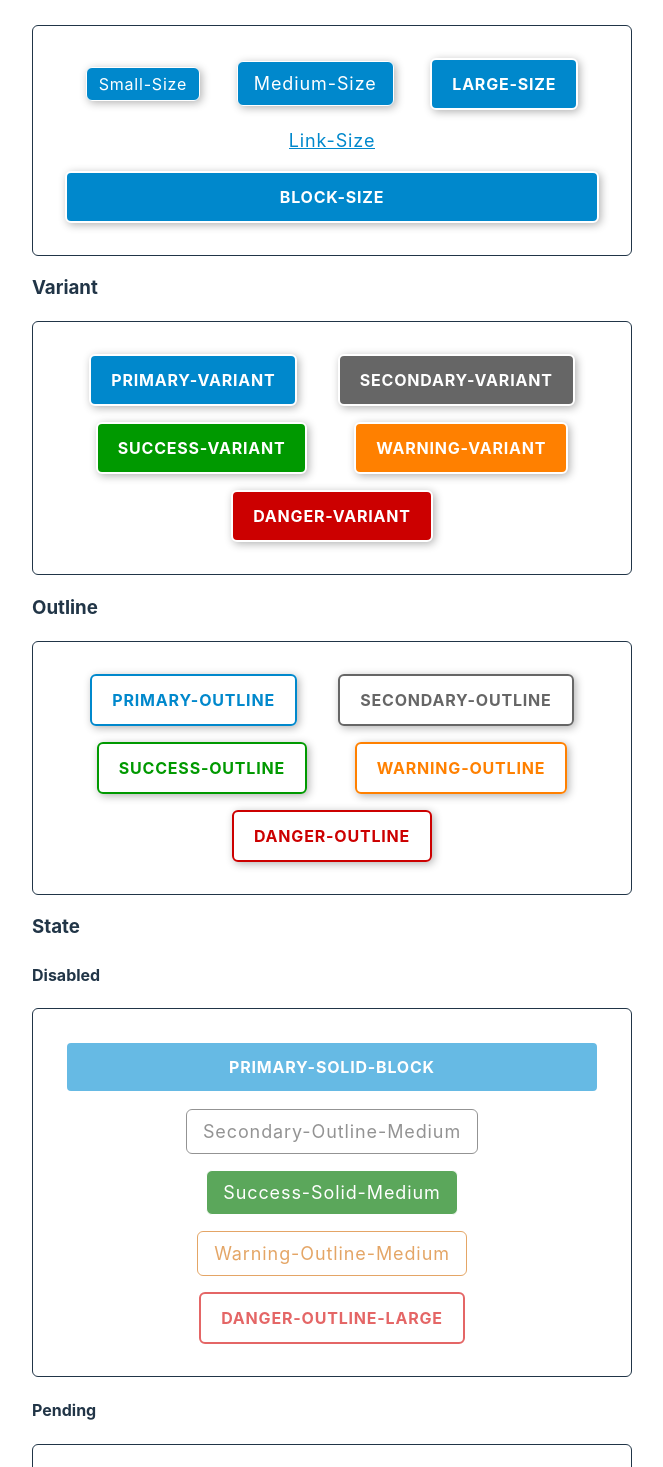
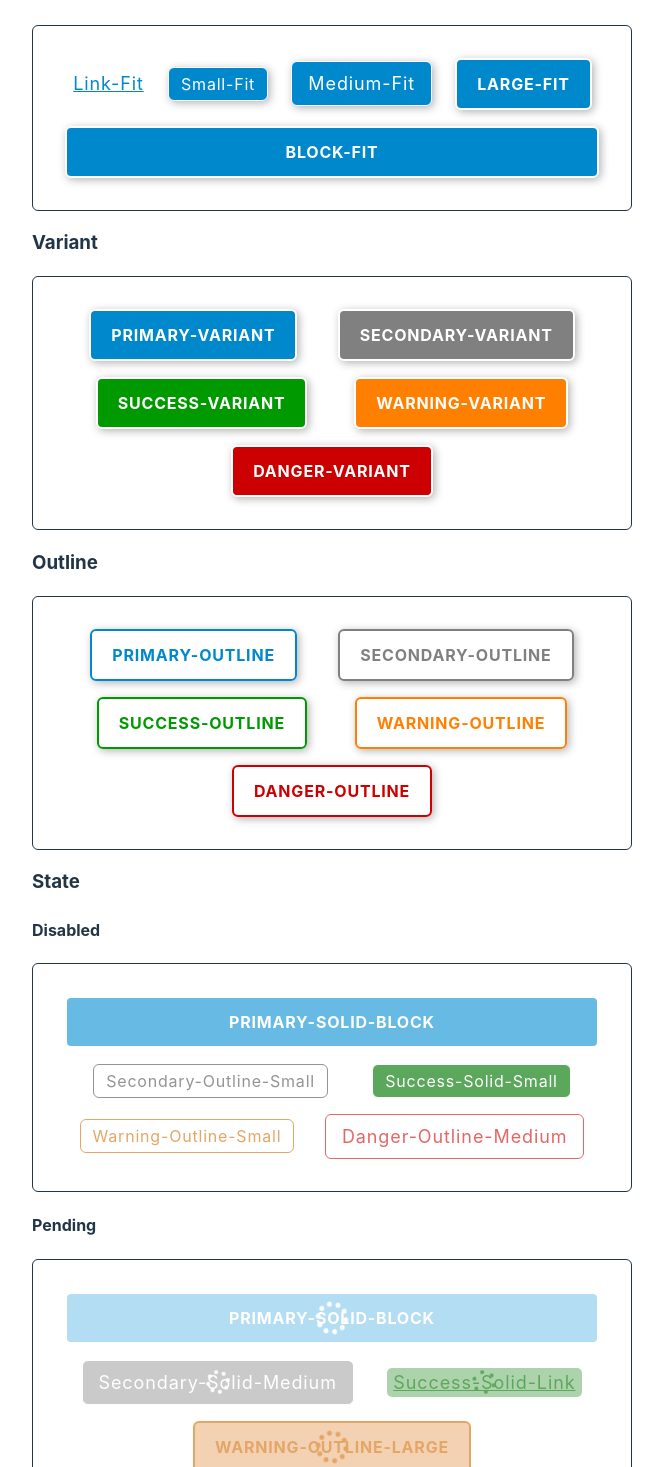
Before and after one commit to PsiKai/pk-components, a React (Vite) app: page / in a window 1280 px wide. Shown: the part 203-1670 px from the top of the page, without its empty margins (308-971 px from the left). Built offline with nearby package versions, Linux system fonts and the light colour scheme.

Commit message:
Create global html attr passthrough props

```diff
--- a/src/components/Button/Button.css
+++ b/src/components/Button/Button.css
@@ -26,7 +26,7 @@
 }
 
 .pk-button:hover:not(:disabled) {
-  --lightness: 35%;
+  --lightness: 30%;
 }
 
 .pk-button:disabled {
@@ -115,7 +115,7 @@
   --hue: 30;
 
   &:hover:not(:disabled) {
-    --lightness: 45%;
+    --lightness: 40%;
   }
 }
 
@@ -133,7 +133,7 @@
 }
 
 .pk-button-secondary {
-  --lightness: 40%;
+  --lightness: 50%;
   --saturation: 0%;
   --hue: 0;
 
--- a/src/components/Button/Button.model.ts
+++ b/src/components/Button/Button.model.ts
@@ -1,13 +1,14 @@
 import React from "react"
+import { AllHtmlAttributes } from "../../core-types"
 
-export type TButtonProps = {
+export type TButtonProps = AllHtmlAttributes<HTMLButtonElement | HTMLAnchorElement> & {
   children?: React.ReactNode
   onClick?: React.MouseEventHandler<HTMLButtonElement>
   className?: string
   disabled?: boolean
   type?: "button" | "submit" | "reset"
   variant?: "primary" | "secondary" | "success" | "warning" | "danger"
-  size?: "small" | "medium" | "large" | "block" | "link"
+  fit?: "small" | "medium" | "large" | "block" | "link"
   fill?: "solid" | "outline"
   pending?: boolean
   href?: string
--- a/src/components/Button/Button.tsx
+++ b/src/components/Button/Button.tsx
@@ -1,38 +1,35 @@
 import { useMemo } from "react"
 import { TButtonProps } from "./Button.model"
 import { LoadingSpinner } from "../LoadingSpinner"
-
 import "./Button.css"
 
 export function Button(props: TButtonProps) {
   const {
     children,
-    onClick,
     className,
     disabled = false,
     type = "button",
     variant = "primary",
-    size = "large",
+    fit = "large",
     fill = "solid",
     pending = false,
     href,
+    ...rest
   } = props
 
   const classString = useMemo(() => {
     const addedClasses = (className?.split(" ") ?? []).join(" ")
-    return `pk-button pk-button-${variant} pk-button-${size} ${pending ? "pk-button-progress" : ""} pk-button-${fill} ${addedClasses}`
-  }, [className, variant, size, fill, pending])
+    return `pk-button pk-button-${variant} pk-button-${fit} ${pending ? "pk-button-progress" : ""} pk-button-${fill} ${addedClasses}`
+  }, [className, variant, fit, fill, pending])
 
   return href ? (
-    <a className={classString} href={href}>
+    <a className={classString} href={href} {...rest}>
       {children}
     </a>
   ) : (
-    <>
-      <button className={classString} onClick={onClick} disabled={disabled || pending} type={type}>
-        {children}
-        {pending && <LoadingSpinner size={size} />}
-      </button>
-    </>
+    <button className={classString} disabled={disabled || pending} type={type} {...rest}>
+      {children}
+      {pending && <LoadingSpinner fit={fit} />}
+    </button>
   )
 }
--- a/src/components/LoadingSpinner/LoadingSpinner.model.ts
+++ b/src/components/LoadingSpinner/LoadingSpinner.model.ts
@@ -1,5 +1,5 @@
 import { TButtonProps } from "../Button"
 
 export type TLoadingSpinnerProps = {
-  size?: TButtonProps["size"]
+  fit?: TButtonProps["fit"]
 }
--- a/src/components/LoadingSpinner/LoadingSpinner.tsx
+++ b/src/components/LoadingSpinner/LoadingSpinner.tsx
@@ -1,15 +1,15 @@
+import { useMemo } from "react"
 import { TLoadingSpinnerProps } from "./LoadingSpinner.model"
-import "./LoadingSpinner.css"
-import { useMemo } from "react"
 import { sizeMap, spinnerDotCountMap, spinnerDotSizeMap } from "./utils/spinner-dimensions"
 import { circlePointPosition } from "./utils/geometry"
+import "./LoadingSpinner.css"
 
 export function LoadingSpinner(props: TLoadingSpinnerProps) {
-  const { size = "medium" } = props
+  const { fit = "medium" } = props
 
-  const dots = useMemo(() => Array.from({ length: spinnerDotCountMap[size] }, (_, i) => i), [size])
-  const height = useMemo(() => sizeMap[size], [size])
-  const dotSize = useMemo(() => spinnerDotSizeMap[size], [size])
+  const dots = useMemo(() => Array.from({ length: spinnerDotCountMap[fit] }, (_, i) => i), [fit])
+  const height = useMemo(() => sizeMap[fit], [fit])
+  const dotSize = useMemo(() => spinnerDotSizeMap[fit], [fit])
 
   return (
     <div className="pk-loading-spinner" role="progressbar">
--- a/src/components/LoadingSpinner/utils/geometry.ts
+++ b/src/components/LoadingSpinner/utils/geometry.ts
@@ -3,7 +3,7 @@
  * @param height {number} The height of the circle.
  * @param pointCount {number} The number of points on the circle.
  * @param currentPoint {number} The current point.
- * @returns {x: number, y: number} The x and y coordinates of the point.
+ * @returns object {x: number, y: number} The x and y coordinates of the point.
  */
 export function circlePointPosition(height: number, pointCount: number, currentPoint: number) {
   const angle = (currentPoint / pointCount) * (2 * Math.PI)
--- a/src/components/LoadingSpinner/utils/spinner-dimensions.ts
+++ b/src/components/LoadingSpinner/utils/spinner-dimensions.ts
@@ -1,6 +1,6 @@
 import { TLoadingSpinnerProps } from "../LoadingSpinner.model"
 
-type TSpinnerMap = { [K in TLoadingSpinnerProps["size"] as string]: number }
+type TSpinnerMap = { [K in TLoadingSpinnerProps["fit"] as string]: number }
 
 /**
  * Map of spinner sizes to their dimensions.
--- /dev/null
+++ b/src/core-types.ts
@@ -0,0 +1,6 @@
+import React from "react"
+
+export type AllHtmlAttributes<T = HTMLElement> = React.AllHTMLAttributes<T> & {
+  [key: `aria-${string}`]: string | number | boolean | null
+  [key: `data-${string}`]: string | number | boolean | null
+}
--- a/src/dev/demos/Buttons.tsx
+++ b/src/dev/demos/Buttons.tsx
@@ -10,7 +10,7 @@ const buttonVariants = [
   "danger",
 ] as TButtonProps["variant"][]
 
-const buttonSizes = ["small", "medium", "large", "link", "block"] as TButtonProps["size"][]
+const buttonSizes = ["link", "small", "medium", "large", "block"] as TButtonProps["fit"][]
 
 export const ButtonSection = () => {
   return (
@@ -40,11 +40,11 @@ const ButtonSizes = () => {
 
   return (
     <section>
-      {buttonSizes.map(size => {
-        const props = size === "link" ? { href: "/" } : { onClick: handleClick }
+      {buttonSizes.map(fit => {
+        const props = fit === "link" ? { href: "/" } : { onClick: handleClick }
         return (
-          <Button key={size} size={size} {...props} pending={pending === size + "-size"}>
-            {size + "-size"}
+          <Button key={fit} fit={fit} {...props} pending={pending === fit + "-fit"}>
+            {fit + "-fit"}
           </Button>
         )
       })}
@@ -109,17 +109,17 @@ const ButtonState = () => {
   const buttonMap = useCallback(
     (variant: (typeof buttonVariants)[number], disabled: boolean, pending: boolean) => {
       const fill = Math.random() > 0.7 ? "outline" : "solid"
-      const size = buttonSizes[Math.floor(Math.random() * buttonSizes.length)]
+      const fit = buttonSizes[Math.floor(Math.random() * buttonSizes.length)]
       return (
         <Button
           key={variant}
           variant={variant}
           fill={fill}
-          size={size}
+          fit={fit}
           pending={pending}
           disabled={disabled}
         >
-          {`${variant}-${fill}-${size}`}
+          {`${variant}-${fill}-${fit}`}
         </Button>
       )
     },
--- a/src/index.tsx
+++ b/src/index.tsx
@@ -1,4 +1,2 @@
 export { Button } from "./components/Button"
-import "./components/Button/Button.css"
 export { LoadingSpinner } from "./components/LoadingSpinner"
-import "./components/LoadingSpinner/LoadingSpinner.css"
```
